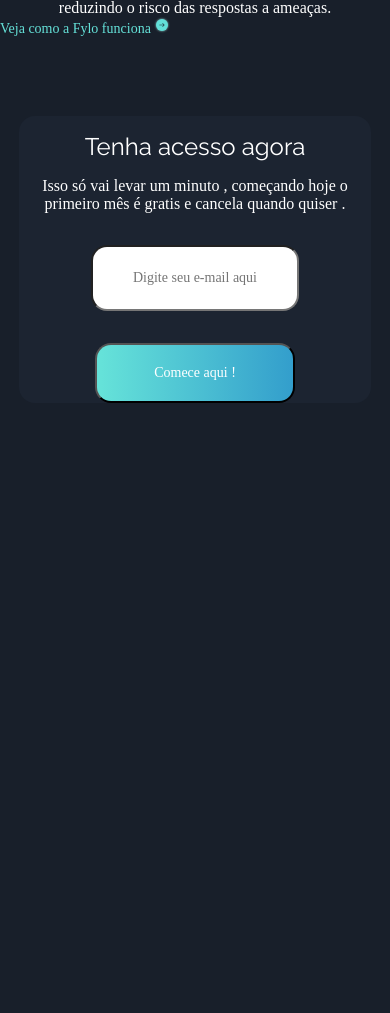
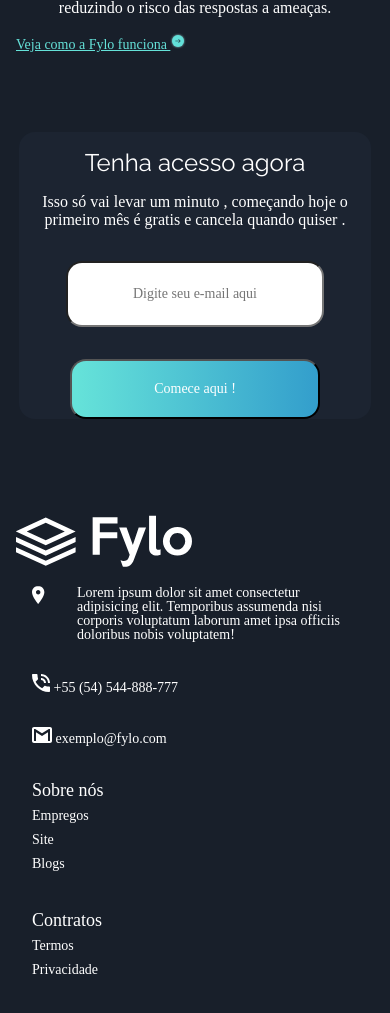
Before and after one commit to DocCaio/Fylo, a plain HTML site: page index.html in a window 390 px wide. Shown: the part 2416-3429 px from the top of the page. Before the commit the page ends 2819 px from the top, so only its background shows below. Drawn offline with Linux system fonts and the light colour scheme.

Commit message:
mobile update

```diff
--- a/index.html
+++ b/index.html
@@ -74,7 +74,12 @@
 
 
   </section>
-  <span class="sub">Veja como a Fylo funciona <img src="/images/icon-arrow.svg" alt="icon-arrow"></span>
+  <div class="div-sub">
+    <a class="sub" href="#">Veja como a Fylo funciona
+      <img src="/images/icon-arrow.svg" alt="icon-arrow">
+  </a>
+  </div>
+
 
   <section class="containner-4">
     <h3 class="h3">Tenha acesso agora </h3>
@@ -83,7 +88,37 @@
     <button class="button-2">Comece aqui !</button>
   </section>
 
-  <footer>
+  <footer class="containner-5">
+    <img class="logo" src="/images/logo.svg" alt="logo">
+    <div class="div-gps">
+      <img class="gps" src="/images/icon-location.svg" alt="icon-location">
+      <p class="p-2">Lorem ipsum dolor sit amet consectetur adipisicing elit.
+        Temporibus assumenda nisi corporis voluptatum laborum amet ipsa officiis
+         doloribus nobis voluptatem!</p>
+    </div>
+    <div class="icons">
+    <img src="/images/icon-phone.svg" alt="icon-phone">
+    <span class="numbers">+55 (54) 544-888-777</span>
+  </div>
+
+  <div class="icons">
+    <img src="/images/icon-email.svg" alt="icon-email">
+    <span>exemplo@fylo.com</span>
+  </div>
+  <ul class="block">
+    <span class="sub-block">Sobre nós</span>
+    <li>Empregos</li>
+    <li>Site</li>
+    <li>Blogs</li>
+  </ul>
+
+  <ul class="block">
+    <span class="sub-block">Contratos</span>
+    <li>Termos</li>
+    <li>Privacidade</li>
+
+  </ul>
+
 
   </footer>
 </body>
--- a/styles/components/extra.css
+++ b/styles/components/extra.css
@@ -15,11 +15,16 @@
 
 }
 
+.div-sub {
+    margin: 1rem;
+}
+
 .sub {
     font-family: var(--fonte-primaria);
     color: var(--blue-1);
-    text-decoration: var(--blue-1) dashed;
+    font-weight: 400;
     justify-content: flex-start;
+    margin-top: 2rem;
 
 }
 
@@ -39,7 +44,7 @@
 .type {
     border-radius: 1rem ;
     color: var(--dark-main);
-    width: 200px;
+    width: 250px;
     height: 60px;
     font-family: var(--fonte-primaria);
     font-size: 14px;
@@ -52,7 +57,7 @@
 .button-2 {
     border-radius: 1rem ;
     color: var(--neutra);
-    width: 200px;
+    width: 250px;
     height: 60px;
     background-image: linear-gradient(90deg, #65e2d9 2%, #339ecc 100%);
     font-family: var(--fonte-primaria);
@@ -61,4 +66,5 @@
 
 
 
+
 }
--- /dev/null
+++ b/styles/components/footer.css
@@ -0,0 +1,37 @@
+.containner-5 {
+  margin-top: 5rem;
+}
+
+.div-gps {
+    display: flex;
+    color: var(--neutra);
+    width: 90vw;
+}
+
+.gps {
+    margin: 0 2rem;
+    height: 100%;
+}
+
+
+
+
+
+
+.icons {
+    color: var(--neutra);
+    font-family: var(--fonte-primaria);
+    margin: 2rem;
+
+}
+
+.block {
+    margin: 2rem;
+    color: var(--neutra);
+    font-family: var(--fonte-primaria);
+    line-height: 1.5rem;
+}
+
+.sub-block {
+    font-size: large;
+}
--- a/styles/components/main.css
+++ b/styles/components/main.css
@@ -32,7 +32,7 @@
 .button {
     border-radius: 1rem ;
     color: var(--neutra);
-    width: 200px;
+    width: 250px;
     height: 60px;
     background-image: linear-gradient(90deg, #65e2d9 2%, #339ecc 100%);
     font-family: var(--fonte-primaria);
--- a/styles/style.css
+++ b/styles/style.css
@@ -1,6 +1,7 @@
  @import '/styles/components/header.css';
  @import'/styles/components/main.css';
  @import '/styles/components/extra.css';
+ @import '/styles/components/footer.css';
 
  body {
     background-color: var(--dark-main);
```
